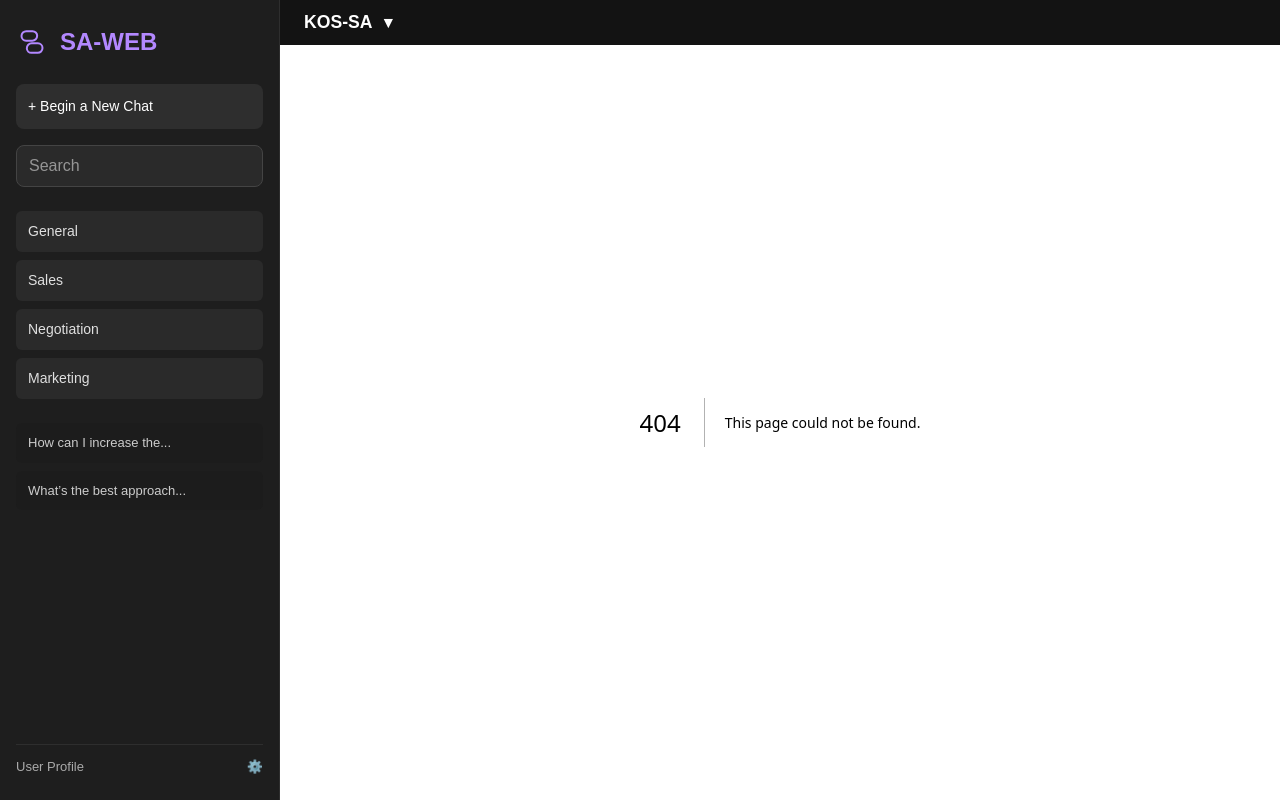
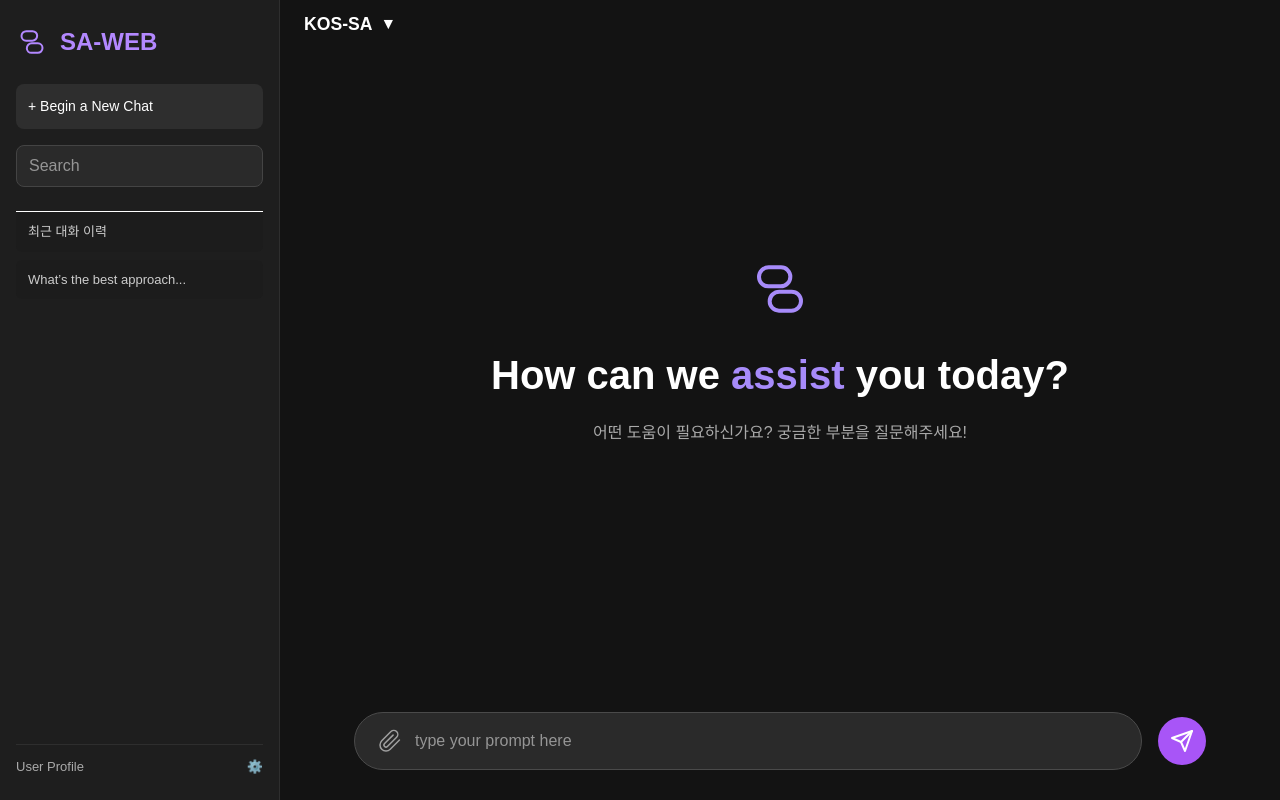
Before and after one commit to cherry2250/sa-web, a Next.js app: page /b-os in a window 1280 px wide. Before the commit this address had no page. Built offline with nearby package versions, Linux system fonts and the light colour scheme.

Commit message:
feat : release

```diff
--- /dev/null
+++ b/src/app/b-os/page.tsx
@@ -0,0 +1,5 @@
+import { ChatPanel } from "@/widgets/ChatPanel";
+
+export default function BOSPage() {
+  return <ChatPanel />;
+}
--- a/src/app/globals.css
+++ b/src/app/globals.css
@@ -20,13 +20,18 @@
   }
 }
 
-html,
+html {
+  height: 100%;
+  background: var(--background);
+}
+
 body {
   height: 100%;
   margin: 0;
   padding: 0;
-  background: var(--background);
   color: var(--foreground);
   font-family: "Pretendard", "Noto Sans KR", "Apple SD Gothic Neo",
     "Malgun Gothic", "맑은 고딕", "돋움", Arial, Helvetica, sans-serif;
+  position: relative;
+  overflow: hidden;
 }
--- /dev/null
+++ b/src/app/k-icis-sa/page.tsx
@@ -0,0 +1,5 @@
+import { ChatPanel } from "@/widgets/ChatPanel";
+
+export default function KICISPage() {
+  return <ChatPanel />;
+}
--- a/src/features/ChatInput/ui/ChatInput.module.css
+++ b/src/features/ChatInput/ui/ChatInput.module.css
@@ -1,48 +1,79 @@
 .inputWrap {
+  display: flex;
+  align-items: center;
+  gap: 16px;
+  padding: 10px 24px;
+  width: 100%;
+  max-width: 900px;
+  margin: 0 auto;
+  margin-bottom: 20px;
+}
+
+.inputContainer {
+  flex: 1;
   position: relative;
-  background: rgba(255, 255, 255, 0.1);
-  border-top: 1px solid rgba(255, 255, 255, 0.2);
-  padding: 16px;
 }
+
 .input {
-  background: transparent;
   width: 100%;
-  border: 1px solid rgba(255, 255, 255, 0.2);
+  background: #2a2a2a;
+  border: 1px solid #4a4a4a;
   border-radius: 9999px;
-  padding: 16px 48px 16px 48px;
+  padding: 16px 24px 16px 60px; /* Left padding for icon */
   color: #fff;
+  font-size: 1rem;
+  outline: none;
+  box-sizing: border-box;
 }
+
+.input:focus {
+  border-color: #a855f7;
+}
+
 .iconBtn {
-  position: absolute;
-  top: 50%;
-  transform: translateY(-50%);
-  color: rgba(255, 255, 255, 0.5);
-  transition: color 0.2s;
+  color: #a0a0a0;
   background: none;
   border: none;
   cursor: pointer;
+  padding: 0;
+  display: flex;
+  align-items: center;
+  justify-content: center;
 }
+
 .iconBtn:hover {
   color: #fff;
 }
+
 .leftIcon {
-  left: 12px;
+  position: absolute;
+  left: 24px;
+  top: 50%;
+  transform: translateY(-50%);
+  z-index: 1;
 }
+
 .rightIcons {
   right: 12px;
   display: flex;
   gap: 8px;
 }
+
 .sendBtn {
-  background: #9333ea;
-  border-radius: 9999px;
-  padding: 8px;
+  background: #a855f7;
+  border-radius: 50%;
+  width: 48px;
+  height: 48px;
+  display: flex;
+  align-items: center;
+  justify-content: center;
   color: #fff;
-  margin-left: 8px;
-  transition: background 0.2s;
   border: none;
   cursor: pointer;
+  transition: background 0.2s;
+  flex-shrink: 0;
 }
+
 .sendBtn:hover {
-  background: #7c2ae8;
+  background: #9333ea;
 }
--- a/src/features/ChatInput/ui/ChatInput.tsx
+++ b/src/features/ChatInput/ui/ChatInput.tsx
@@ -26,9 +26,13 @@ export const ChatInput = ({ onSend }: ChatInputProps) => {
 
   return (
     <div className={styles.inputWrap}>
-      {/* <button className={`${styles.iconBtn} ${styles.leftIcon}`} tabIndex={-1}>
-        <PaperClipIcon width={20} height={20} />
-      </button> */}
+      <div className={styles.inputContainer}>
+        <button
+          className={`${styles.iconBtn} ${styles.leftIcon}`}
+          tabIndex={-1}
+        >
+          <PaperClipIcon width={24} height={24} />
+        </button>
         <input
           type="text"
           placeholder="type your prompt here"
@@ -37,10 +41,7 @@ export const ChatInput = ({ onSend }: ChatInputProps) => {
           onChange={(e) => setInput(e.target.value)}
           onKeyDown={handleKeyDown}
         />
-      {/* <div className={styles.rightIcons}>
-        <button className={styles.iconBtn} tabIndex={-1}>
-          <MicIcon width={20} height={20} />
-        </button>
+      </div>
       <button
         className={styles.sendBtn}
         onClick={(e) => {
@@ -48,13 +49,8 @@ export const ChatInput = ({ onSend }: ChatInputProps) => {
           handleSend(input);
         }}
       >
-          <SendIcon
-            width={20}
-            height={20}
-            style={{ transform: "rotate(-45deg)" }}
-          />
+        <SendIcon width={24} height={24} />
       </button>
-      </div> */}
     </div>
   );
 };
--- a/src/widgets/ChatPanel/ui/ChatPanel.module.css
+++ b/src/widgets/ChatPanel/ui/ChatPanel.module.css
@@ -47,7 +47,7 @@
 
 .userMessage {
   align-self: flex-end;
-  background: #ffe066;
+  background: #ffe57d;
   color: #333;
   border-radius: 16px 16px 4px 16px;
   padding: 12px 20px;
--- a/src/widgets/ChatPanel/ui/ChatPanel.tsx
+++ b/src/widgets/ChatPanel/ui/ChatPanel.tsx
@@ -1,5 +1,6 @@
 "use client";
 import React, { useRef, useEffect, useState } from "react";
+import Link from "next/link";
 import styles from "./ChatPanel.module.css";
 import { ChatInput } from "@/features/ChatInput";
 import { LogoIcon } from "@/shared/assets/icons";
@@ -66,7 +67,9 @@ export const ChatPanel = () => {
       <main className={styles.main}>
         {messages.length === 0 ? (
           <div className={styles.centerArea}>
-            <LogoIcon className={styles.logo} />
+            <Link href="/">
+              <LogoIcon className={styles.logo} />
+            </Link>
             <h2 className={styles.title}>
               How can we <span className={styles.highlight}>assist</span> you
               today?
--- a/src/widgets/sidebar/ui/Sidebar.tsx
+++ b/src/widgets/sidebar/ui/Sidebar.tsx
@@ -1,25 +1,21 @@
 import { LogoIcon } from "@/shared/assets/icons";
 import styles from "./Sidebar.module.css";
+import Link from "next/link";
 
 export const Sidebar = () => {
   return (
     <aside className={styles.sidebar}>
-      <div className={styles.logoTitleRow}>
-        <LogoIcon className={styles.logo} />
-        <span className={styles.title}>SA-WEB</span>
-      </div>
+      <a href={"/"}>
+        <div className={styles.logoTitleRow}>
+          <LogoIcon className={styles.logo} />
+          <span className={styles.title}>SA-WEB</span>
+        </div>
+      </a>
       <button className={styles.newChatButton}>+ Begin a New Chat</button>
       <input className={styles.search} placeholder="Search" />
-
-      <div className={styles.categoryList}>
-        <div className={styles.categoryItem}>General</div>
-        <div className={styles.categoryItem}>Sales</div>
-        <div className={styles.categoryItem}>Negotiation</div>
-        <div className={styles.categoryItem}>Marketing</div>
-      </div>
-
+      <hr></hr>
       <div className={styles.recentChats}>
-        <div className={styles.chatItem}>How can I increase the...</div>
+        <div className={styles.chatItem}>최근 대화 이력</div>
         <div className={styles.chatItem}>What’s the best approach...</div>
       </div>
 
```
Lines whose indentation alone changed are shown as unchanged.
